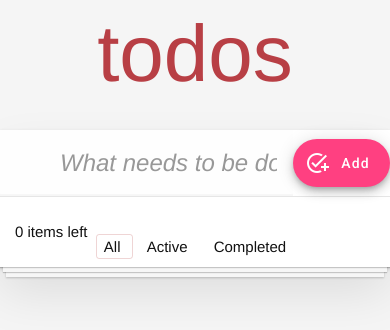
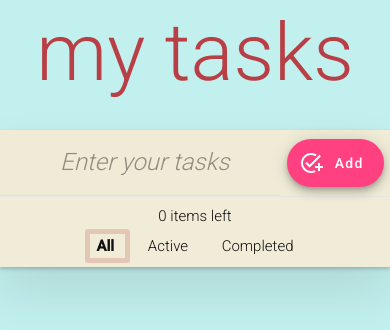
Before and after one commit to gulberkdemir/my-task-manager, an Angular app: page / in a window 390 px wide. Shown: the top 330 px of the page. Built offline with nearby package versions, Linux system fonts and the light colour scheme.

Commit message:
responsive and styling done

```diff
--- a/src/app/todos/components/header/header.component.html
+++ b/src/app/todos/components/header/header.component.html
@@ -1,8 +1,8 @@
 <header>
-  <h1>todos</h1>
+  <h1>my tasks</h1>
   <div class="search-wrapper">
     <input class="new-todo"
-           placeholder="What needs to be done"
+           placeholder="Enter your tasks"
            autoFocus
            [(ngModel)]="text"
            (keyup)="changeText($event)"
--- a/src/app/todos/components/header/header.component.ts
+++ b/src/app/todos/components/header/header.component.ts
@@ -19,6 +19,9 @@ export class HeaderComponent {
 
   addTodo(): void {
     console.log('addToDo', this.text)
+    if(!this.text.length){
+      return;
+    }
     this.todoService.addTodo(this.text);
     this.text = '';
   }
--- a/src/app/todos/components/main/todo/todo.component.html
+++ b/src/app/todos/components/main/todo/todo.component.html
@@ -2,7 +2,6 @@
   <div class="view">
     <input class="toggle" type="checkbox" [checked]="todo?.isCompleted" (change)="toggleTodo()">
     <label (dblclick)="setTodoInEditMode()">{{todo?.text}}</label>
-    <button class="destroy" (click)="removeTodo()"></button>
   </div>
   <ng-container *ngIf="isEditting">
     <input class="edit"
@@ -12,4 +11,12 @@
            (keyup)="changeText($event)"
            (keyup.enter)="changeTodo()">
   </ng-container>
+  <button (click)="setTodoInEditMode()" class="pencil-edit">
+    <mat-icon>edit</mat-icon>
+  </button>
+
+  <button  (click)="removeTodo()" class="destroy">
+    <mat-icon>delete</mat-icon>
+  </button>
+
 </li>
--- a/src/styles/styles.scss
+++ b/src/styles/styles.scss
@@ -1,9 +1,6 @@
 @import "variables.scss";
 
-/*
-	Hack to remove background from Mobile Safari.
-	Can't use it globally since it destroys checkboxes in Firefox
-*/
+
 html{
   margin: 0;
   padding: 0;
@@ -20,9 +17,9 @@ html{
 body {
   margin: 0;
   padding: 0;
-  font: 14px 'Helvetica Neue', Helvetica, Arial, sans-serif;
+  font: 14px  Roboto, sans-serif;
   line-height: 1.4em;
-  background: #f5f5f5;
+  background: #c2f0ee;
   color: $color_2;
   min-width: 230px;
   max-width: 550px;
@@ -55,9 +52,12 @@ button {
 .search-wrapper{
   display:flex;
   align-items: center;
+  & button {
+    margin: 0 0.4rem;
+  }
 }
 .todoapp {
-  background: #fff;
+  background: #f1ecd7;
   margin: 130px 0 40px 0;
   position: relative;
   box-shadow: 0 2px 4px 0 rgba(0, 0, 0, 0.2), 0 25px 50px 0 rgba(0, 0, 0, 0.1);
@@ -162,7 +162,7 @@ button {
     + {
       label {
         &:before {
-          color: $color_6;
+          color: #56a5a1;
         }
       }
     }
@@ -176,6 +176,10 @@ button {
     position: relative;
     font-size: 24px;
     border-bottom: 1px solid #ededed;
+    display: flex;
+    .view{
+      width: calc( 100% - 21px);
+    }
     &:last-child {
       border-bottom: none;
     }
@@ -216,24 +220,17 @@ button {
       font-weight: 400;
       color: $color_7;
     }
-    .destroy {
-      display: none;
-      position: absolute;
-      top: 0;
-      right: 10px;
-      bottom: 0;
-      width: 40px;
-      height: 40px;
-      margin: auto 0;
+    .destroy , .pencil-edit{
       font-size: 30px;
-      color: $color_9;
-      margin-bottom: 11px;
+      color: $color_10;
       transition: color 0.2s ease-out;
+      margin: 0 0.4rem;
       &:hover {
-        color: $color_10;
+        color: $color_9;
+        cursor: pointer;
       }
       &:after {
-        content: '×';
+        //content: '×';
       }
     }
     &:hover {
@@ -256,6 +253,7 @@ button {
     }
     .view {
       display: none;
+      width: calc( 100% - 21px);
     }
     &:last-child {
       margin-bottom: -1px;
@@ -284,7 +282,6 @@ button {
     left: 0;
     height: 50px;
     overflow: hidden;
-    box-shadow: 0 1px 1px rgba(0, 0, 0, 0.2), 0 8px 0 -3px #f6f6f6, 0 9px 1px -3px rgba(0, 0, 0, 0.2), 0 16px 0 -6px #f6f6f6, 0 17px 2px -6px rgba(0, 0, 0, 0.2);
   }
 }
 .todo-count {
@@ -308,7 +305,7 @@ button {
       margin: 3px;
       padding: 3px 7px;
       text-decoration: none;
-      border: 1px solid transparent;
+      border: 5px solid transparent;
       border-radius: 3px;
       &:hover {
         border-color: $border-color_1;
@@ -316,6 +313,7 @@ button {
     }
     a.selected {
       border-color: $border-color_2;
+      font-weight: bold;
     }
   }
 }
@@ -465,6 +463,7 @@ hr {
     transition-duration: 500ms;
   }
 }
+
 @media screen and (-webkit-min-device-pixel-ratio:0) {
   .toggle-all {
     background: none;
@@ -481,6 +480,9 @@ hr {
 @media (max-width: 430px) {
   .footer {
     height: 50px;
+    display: flex;
+    flex-direction: column;
+    align-items: center;
   }
   .filters {
     bottom: 10px;
--- a/src/styles/variables.scss
+++ b/src/styles/variables.scss
@@ -2,7 +2,7 @@ $color_1: inherit;
 $color_2: #111111;
 $color_3: rgba(0, 0, 0, 0.4);
 $color_4: #b83f45;
-$color_5: #e6e6e6;
+$color_5: #999563;
 $color_6: #737373;
 $color_7: #4d4d4d;
 $color_8: #cdcdcd;
```
